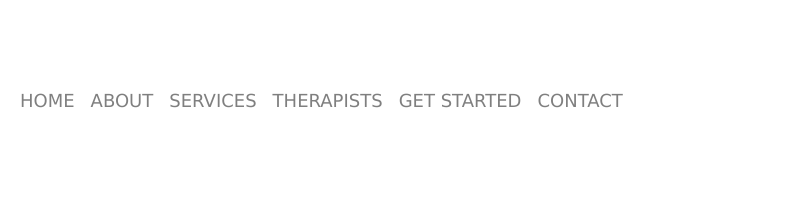
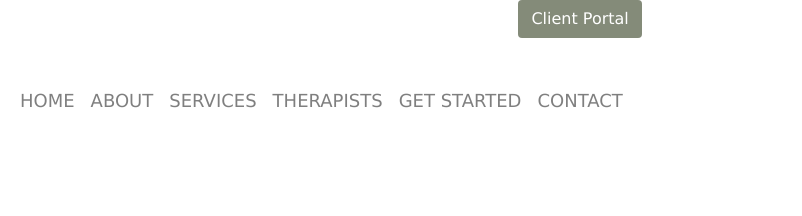
Before and after one commit to sfinnie5/myportfolioproject, a website: page index.html in a window 1280 px wide. Shown: the full height of the page, 478-1280 px from the left. Drawn offline with nearby package versions, Linux system fonts and the light colour scheme.

Commit message:
Created Client Portal button

```diff
--- a/css/styles.css
+++ b/css/styles.css
@@ -49,13 +49,14 @@ li a, .dropbtn {
     display: block;
   }
 
-.btn {
+  .btn {
     background-color: #848b79;
     color: white;
-    align-self: start;
-    display: flex ;
+    display: flex;
+    margin-left: auto;
+    margin-bottom: 0;
+    margin-top: 0;
     position: absolute;
     top: 0;
-    margin-left: auto;
     z-index: 1;
-}
+  }
--- a/index.html
+++ b/index.html
@@ -61,7 +61,10 @@
                         </div>
                     </li>
                     <li class="nav-item">
-                        <a class="nav-link" title="Contact" href="contact.html">CONTACT</a>
+                        <div class="d-flex align-items-center flex-column justify-content-end">
+                            <button class="btn">Client Portal</button>
+                            <a class="nav-link" title="Contact" href="contact.html">CONTACT</a>
+                        </div>
                     </li>
                 </ul>
             </div>
```
Also changed, not shown: about.html (+4 -1 lines), contact.html (+4 -1 lines), getstarted.html (+4 -1 lines), services.html (+4 -1 lines), therapists.html (+4 -1 lines).
